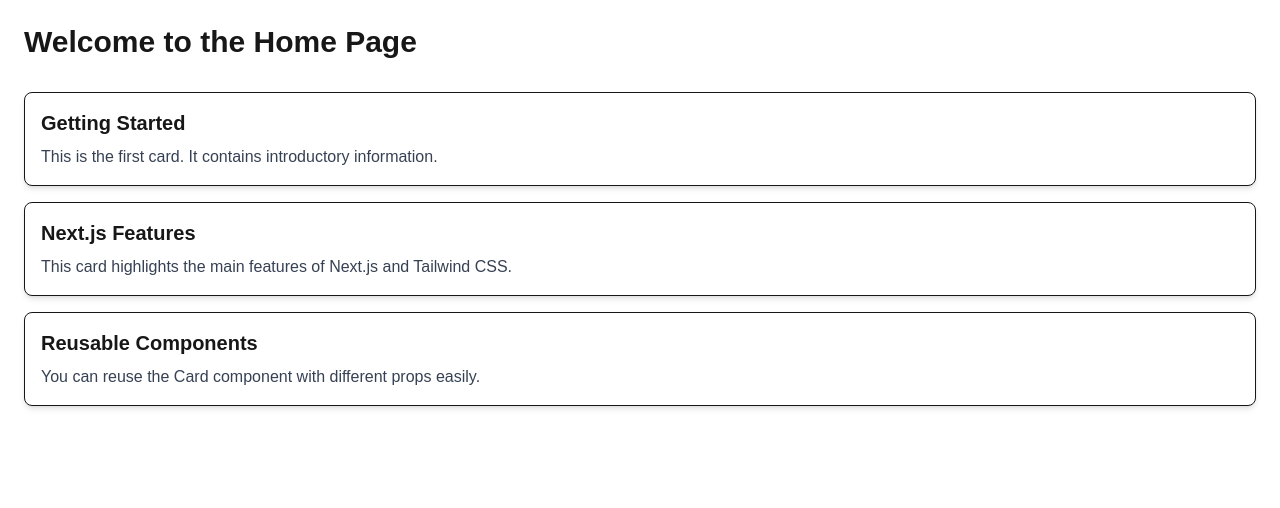
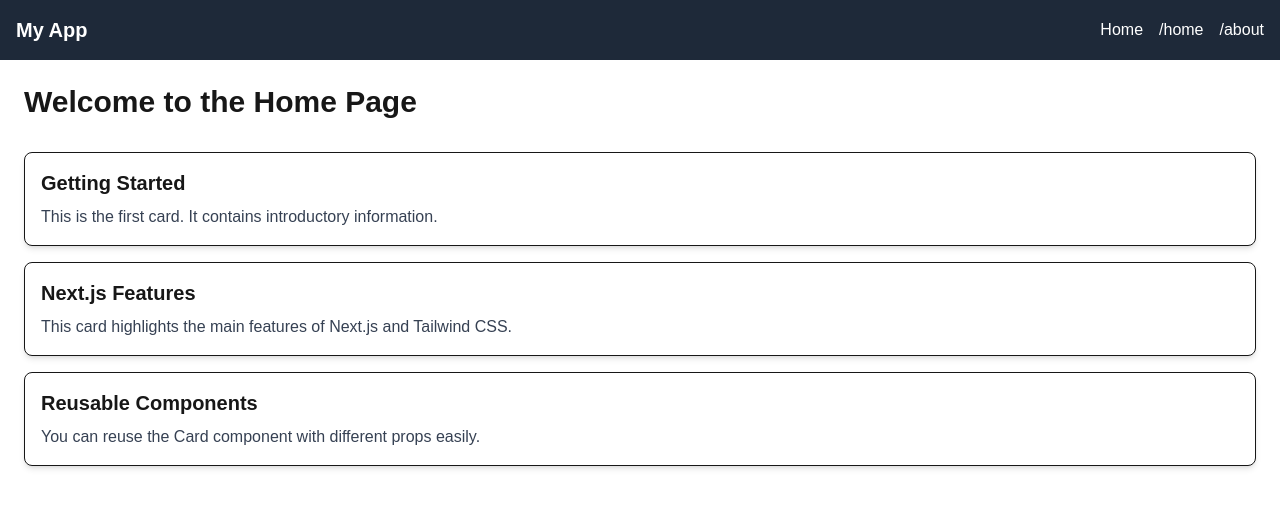
Before and after one commit to amosamue/alx-project-0x02-setup, a Next.js app in the folder alx-project-0x02/: page /home in a window 1280 px wide. Shown: the top 508 px of the page. Built offline with nearby package versions, Linux system fonts and the light colour scheme.

Commit message:
Card: use type import and alias; Home: import Card via @/components/common/Card

```diff
--- a/alx-project-0x02/pages/home.tsx
+++ b/alx-project-0x02/pages/home.tsx
@@ -1,10 +1,13 @@
 // pages/home.tsx
 import React from "react";
-import Card from "../components/common/Card";
+import Header from "@/components/layout/Header";
+import Card from "@/components/common/Card";
 
 export default function HomePage() {
   return (
-    <div className="flex flex-col gap-4 p-6">
+    <>
+      <Header />
+      <main className="flex flex-col gap-4 p-6 min-h-screen">
         <h1 className="text-3xl font-bold mb-4">Welcome to the Home Page</h1>
 
         <Card
@@ -21,6 +24,7 @@ export default function HomePage() {
           title="Reusable Components"
           content="You can reuse the Card component with different props easily."
         />
-    </div>
+      </main>
+    </>
   );
 }
```
Also changed, not shown: alx-project-0x02/components/common/Card.tsx (+3 -5 lines). Lines whose indentation alone changed are shown as unchanged.
